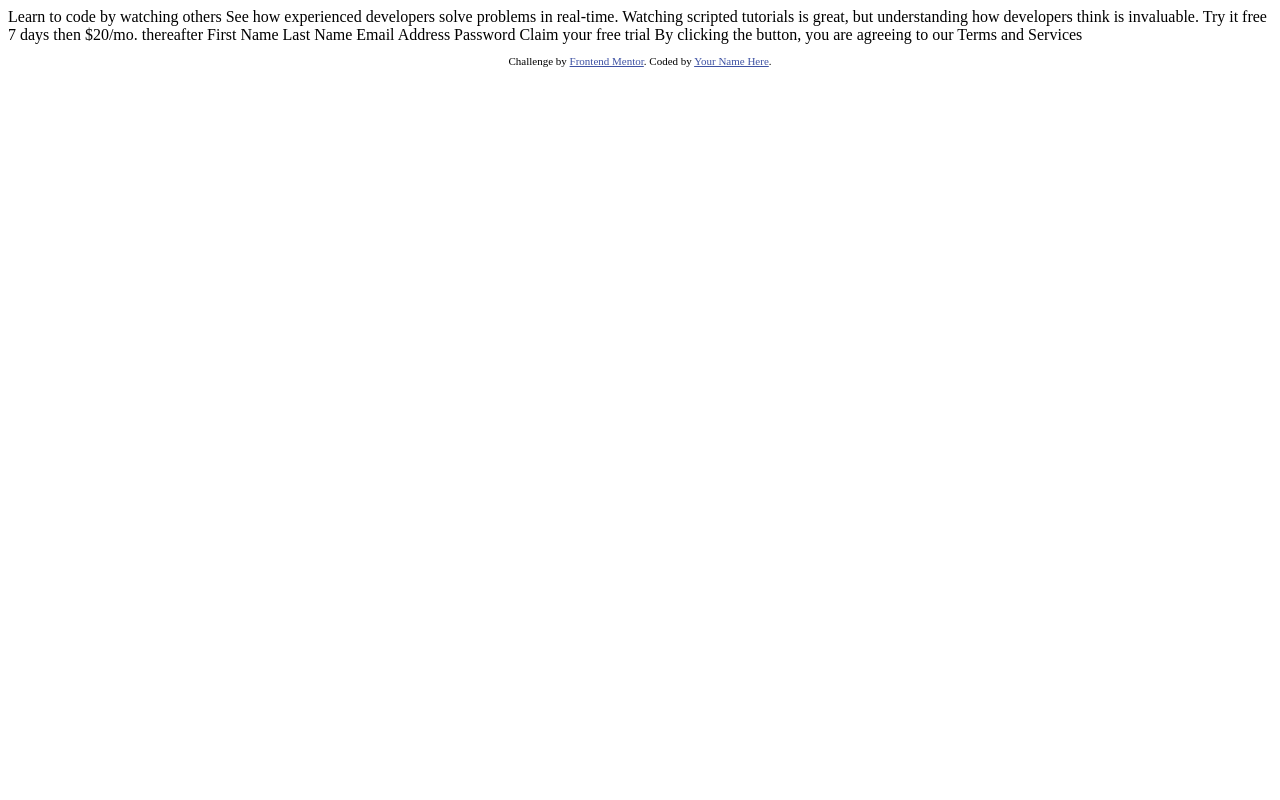
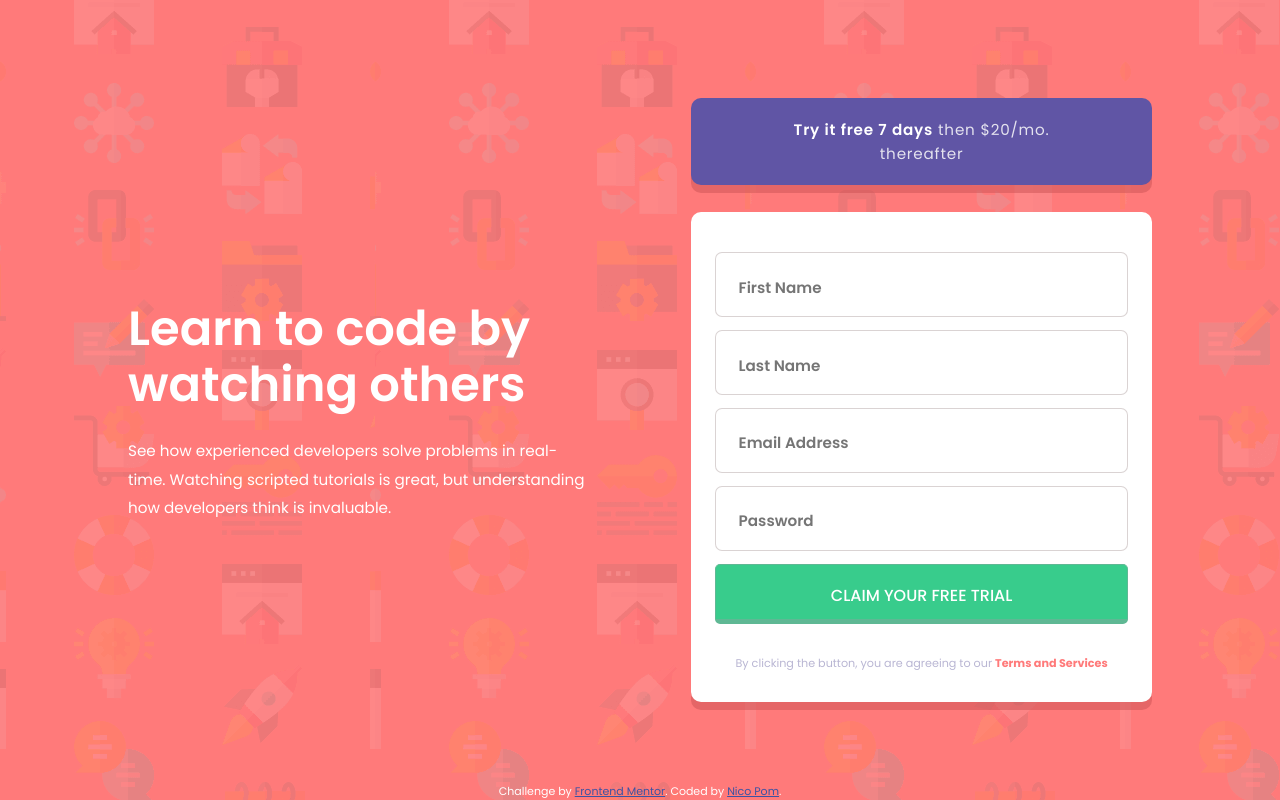
Before and after one commit to NicoPom/intro-component-with-signup-form-master, a plain HTML site: page index.html in a window 1280 px wide. Drawn offline with Linux system fonts and the light colour scheme.

Commit message:
first version

```diff
--- a/index.html
+++ b/index.html
@@ -6,36 +6,49 @@
 
   <link rel="icon" type="image/png" sizes="32x32" href="./images/favicon-32x32.png">
   <link rel="stylesheet" href="style.css">
+  <!-- FONT -->
+  <link rel="preconnect" href="https://fonts.googleapis.com">
+  <link rel="preconnect" href="https://fonts.gstatic.com" crossorigin>
+  <link href="https://fonts.googleapis.com/css2?family=Poppins:wght@400;500;600;700&display=swap" rel="stylesheet">
   <title>Frontend Mentor | Intro component with sign up form</title>
 
-  <!-- Feel free to remove these styles or customise in your own stylesheet 👍 -->
   <style>
     .attribution { font-size: 11px; text-align: center; }
     .attribution a { color: hsl(228, 45%, 44%); }
   </style>
 </head>
 <body>
+  <div class="left">
+    <header>
+      <h1>Learn to code by watching others</h1>
 
-  Learn to code by watching others
+      <p class="see">See how experienced developers solve problems in real-time. Watching scripted tutorials is great, but understanding how developers think is invaluable.</p>
+    </header>
+  </div>
+  <div class="right">
+    <div id="try"><strong>Try it free 7 days</strong> then $20/mo. thereafter</div>
 
-  See how experienced developers solve problems in real-time. Watching scripted tutorials is great,
-  but understanding how developers think is invaluable.
+    <main>
+      <form novalidate>
+        <input id="name" type="text" placeholder="First Name" >
+          <span class="error">First Name cannot be empty</span>
+        <input id="lastname" type="text" placeholder="Last Name" >
+          <span class="error">Last Name cannot be empty</span>
+        <input id="email" type="email" placeholder="Email Address" >
+          <span class="error">Email cannot be empty</span>
+        <input id="password" type="password" placeholder="Password" >
+          <span class="error">Password cannot be empty</span>
 
-  Try it free 7 days then $20/mo. thereafter
-
-  First Name
-  Last Name
-  Email Address
-  Password
-
-  Claim your free trial
-
-  By clicking the button, you are agreeing to our Terms and Services
+        <button type="submit" id="claim" >Claim your free trial</button>
+    </form>
+      <span id="byClicking">By clicking the button, you are agreeing to our <a class="terms"  href="#">Terms and Services</a></span>
+    </main>
+  </div>
 
   <footer>
     <p class="attribution">
-      Challenge by <a href="https://www.frontendmentor.io?ref=challenge" target="_blank">Frontend Mentor</a>.
-      Coded by <a href="#">Your Name Here</a>.
+      Challenge by <a href="https://www.frontendmentor.io/challenges/intro-component-with-signup-form-5cf91bd49edda32581d28fd1" target="_blank">Frontend Mentor</a>.
+      Coded by <a href="https://github.com/NicoPom" target="_blank">Nico Pom</a>.
     </p>
   </footer>
 </body>
--- a/main.js
+++ b/main.js
@@ -0,0 +1,62 @@
+// ACTIVE STATES //
+const claimButton = document.getElementById("claim");
+
+claimButton.addEventListener("mousedown", Highlight);
+claimButton.addEventListener('mouseup', Normal);
+
+function Highlight(){
+    claimButton.style.backgroundColor = "hsl(154, 54%, 74%)" ;
+}
+function Normal(){
+    claimButton.style.backgroundColor = "var(--green)" ;
+}
+
+// ERROR MESSAGES //
+
+const form = document.querySelector("form");
+const inputs = Array.from(document.querySelectorAll("input")); // transform html collection into array
+
+const email = document.getElementById("email");
+const errEmail = email.nextElementSibling;
+const mailFormat = /^\w+([\.-]?\w+)*@\w+([\.-]?\w+)*(\.\w{2,3})+$/;
+
+
+form.addEventListener("submit", check);
+form.addEventListener("input", check);
+
+function check(e){
+
+    inputs.forEach(input => {
+        if (input.value === "" ) { // empty input
+
+            input.style.border = "solid 2px var(--red)";
+            input.style.background = "url('images/icon-error.svg') no-repeat 97%";
+
+            const errMess = input.nextElementSibling;
+            errMess.style = "display:inline";
+
+            e.preventDefault();
+        }
+        else{
+
+            input.style.border = "solid 0.5px var(--green)";
+            input.style.background = 'none';
+
+            const errMess = input.nextElementSibling;
+            errMess.style = "display:none";
+        };
+    });
+
+    if (!email.value.match(mailFormat) && email.value !== ""){// wrong email pattern and not empty input
+        email.style.border = "solid 2px var(--red)";
+        email.style.background = "url('images/icon-error.svg') no-repeat 97%";
+
+        errEmail.textContent = 'Looks like this is not an email';
+        errEmail.style = "display:inline";
+
+        e.preventDefault();
+    }else if (email.value === ""){
+        errEmail.textContent = 'Email cannot be empty';
+    }
+
+}
--- a/style.css
+++ b/style.css
@@ -0,0 +1,207 @@
+body {
+  background: url(images/bg-intro-mobile.png);
+  background-color: var(--red);
+}
+
+/* CSS RESET */
+*,
+*::before,
+*::after {
+  box-sizing: border-box;
+  margin: 0;
+}
+
+/* COLORS */
+:root {
+  /* Primary*/
+  --red: hsl(0, 100%, 74%);
+  --green: hsl(154, 59%, 51%);
+
+  /* Accent */
+
+  --blue: hsl(248, 32%, 49%);
+
+  /* Neutral */
+
+  --dark-blue: hsl(249, 10%, 26%);
+  --grayish-blue: hsl(246, 25%, 77%);
+
+  font-size: 16px;
+}
+/* MOBILE STYLE */
+html {
+  height: 100%;
+}
+body {
+  height: 100vh;
+  width: 88%;
+
+  display: flex;
+  flex-direction: column;
+  margin: auto;
+
+  font-family: "Poppins", sans-serif;
+  color: white;
+}
+header {
+  text-align: center;
+  display: flex;
+  flex-direction: column;
+  justify-content: space-between;
+  margin-top: 3rem;
+}
+h1 {
+  font-size: 1.7rem;
+  font-weight: 600;
+  line-height: 2.3rem;
+  margin: 1.5rem 0rem;
+}
+.see {
+  font-size: 0.95rem;
+  font-weight: 400;
+  line-height: 1.8rem;
+}
+#try {
+  width: 100%;
+  background-color: var(--blue);
+  border: none;
+  border-radius: 10px;
+  box-shadow: 0px 8px #cf56588c;
+  padding: 1.2rem 4rem;
+  margin-top: 3rem;
+  margin-bottom: 1rem;
+  text-align: center;
+
+  color: white;
+  font-family: "Poppins", sans-serif;
+  font-size: 0.95rem;
+  font-weight: 100;
+  letter-spacing: 0.05rem;
+  line-height: 1.5rem;
+}
+strong {
+  font-weight: 600;
+  color: white;
+}
+main {
+  display: flex;
+  flex-direction: column;
+  justify-content: center;
+  background: white;
+  gap: 1rem;
+  padding: 1.5rem;
+  border-radius: 10px;
+  box-shadow: 0px 8px #cf56588c;
+}
+form {
+  display: flex;
+  flex-direction: column;
+  gap: 1rem;
+  height: 90%;
+}
+input {
+  width: 100%;
+  padding: 1.4rem 0rem 1.1rem 1.4rem;
+  border: solid 0.5px rgba(202, 193, 193, 0.7);
+  border-radius: 7px;
+
+  font-size: 0.85rem;
+  font-family: "Poppins";
+  font-weight: 600;
+  color: rgb(102, 100, 100);
+}
+
+#claim {
+  background-color: var(--green);
+  border: solid 1.5px #5fb894;
+  border-bottom: solid 5px #5fb894;
+  padding-top: 1.1rem;
+  padding-bottom: 0.7rem;
+  border-radius: 5px;
+
+  font-size: 1rem;
+  font-family: "Poppins", sans-serif;
+  text-transform: uppercase;
+  font-weight: 500;
+  color: white;
+}
+#byClicking {
+  text-align: center;
+  padding: 0rem 1rem;
+
+  font-size: 0.7rem;
+  color: var(--grayish-blue);
+  line-height: 1.35rem;
+}
+.terms {
+  text-decoration: none;
+  font-weight: 700;
+  color: var(--red);
+}
+footer {
+  margin-top: auto;
+}
+
+/* FORM VALIDATION */
+.error {
+  display: none;
+  text-align: end;
+  color: var(--red);
+  font-style: italic;
+  font-size: 0.85rem;
+}
+
+/* DESKTOP LAYOUT */
+@media only screen and (min-width: 1000px) {
+  body {
+    flex-direction: row;
+    justify-content: space-between;
+    width: 80%;
+    position: relative;
+  }
+  .left {
+    display: flex;
+    width: 45%;
+    align-items: center;
+  }
+  header {
+    margin: 0;
+    text-align: start;
+  }
+  h1 {
+    font-size: 3rem;
+    line-height: 3.5rem;
+  }
+  .see {
+    font-weight: 400;
+  }
+  .right {
+    display: flex;
+    flex-direction: column;
+    width: 45%;
+    justify-content: center;
+    gap: 1.7rem;
+  }
+  #try {
+    margin: 0;
+    color: rgba(251, 251, 251, 0.849);
+  }
+  main {
+    flex-grow: 0.3;
+  }
+  form {
+    justify-content: space-evenly;
+    gap: normal;
+  }
+  input {
+    font-size: 0.95rem;
+  }
+  .error {
+    font-size: 0.95rem;
+  }
+  footer {
+    position: absolute;
+    width: 100%;
+    bottom: 0;
+  }
+}
```
